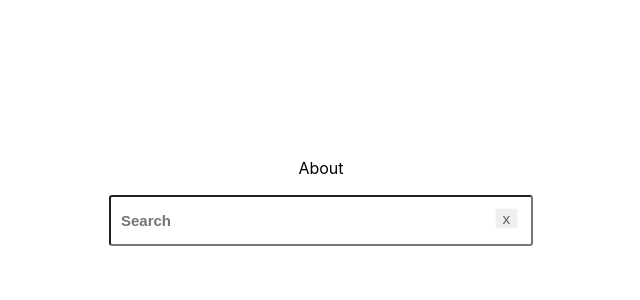
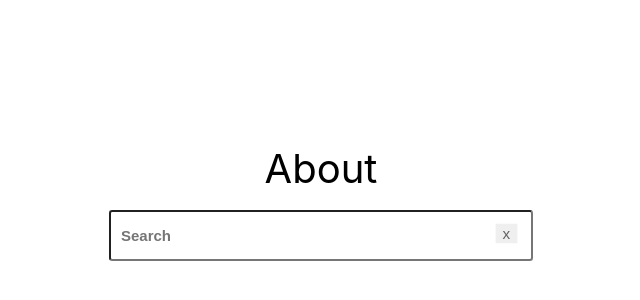
Before and after one commit to joseungjin/React-MedicineSearch-About, a React (Create React App) app: page / in a window 1280 px wide. Shown: the part 208-508 px from the top of the page, without its empty margins (319-959 px from the left). Built offline with nearby package versions, Linux system fonts and the light colour scheme.

Commit message:
Logomodify

```diff
--- a/src/componets/SearchBar/SearchBar.js
+++ b/src/componets/SearchBar/SearchBar.js
@@ -22,7 +22,7 @@ var renderResults = Medicine.map((name,index) => {
   return (
 
       <div className="auto">
-        <div>About</div>
+        <span style={{fontSize:"40px", width:"blod"}}>About</span>
        <button
         className={`cancel-btn active`}
       >
```
